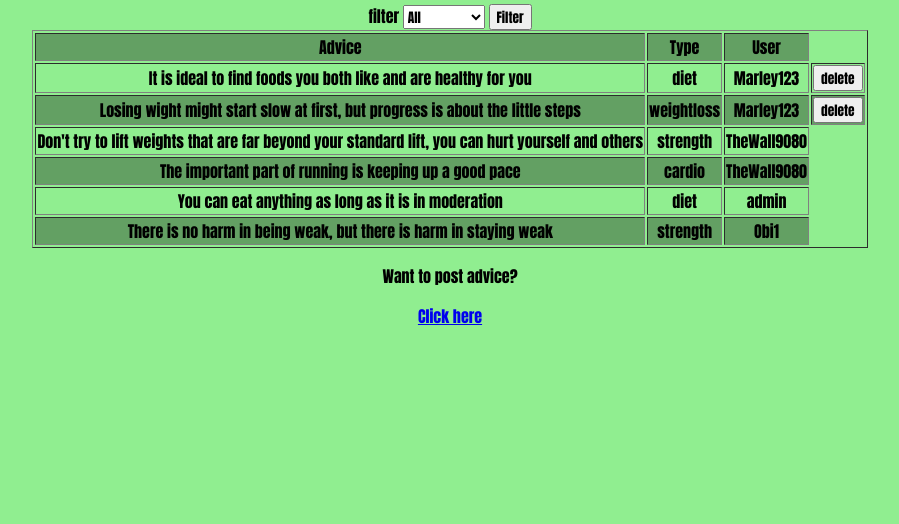
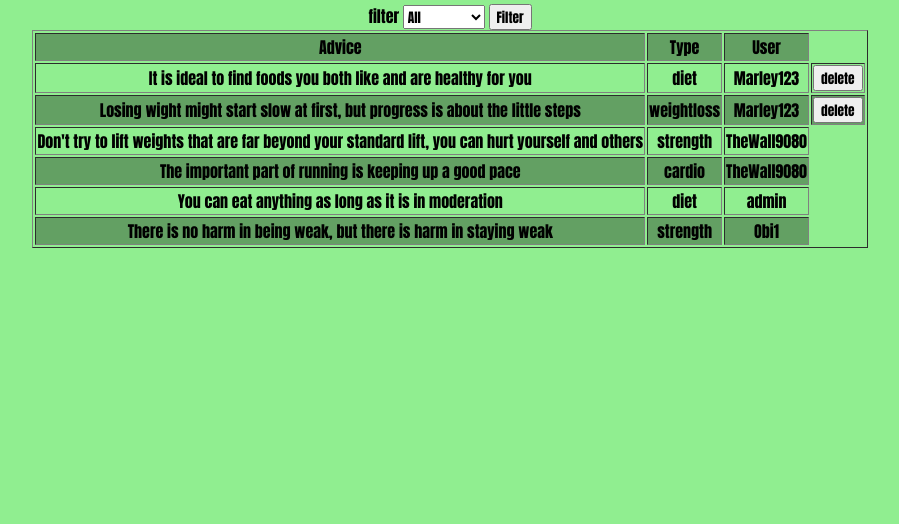
Before and after one commit to marleywall9080/ToKa_fitness_app, a Flask app: page /advice in a window 1280 px wide. Shown: the part 157-681 px from the top of the page, without its empty margins (190-1089 px from the left). Run offline with Flask 3, Linux system fonts and the light colour scheme; a user stored in the database is signed in; data comes from the database, SQL or seed files in the repository.

Commit message:
made it so only premium members can post advice

```diff
--- a/app.py
+++ b/app.py
@@ -111,7 +111,7 @@ def advice():
     cursor.execute("SELECT * FROM advice") # selects all items from advice
     records = cursor.fetchall()  # puts all the items from advice into a list
     conn.close()
-    return render_template("advice.html", records=records, font_size=font_size, username=current_user.username) # renders the html page with the required data
+    return render_template("advice.html", records=records, font_size=font_size, username=current_user.username, tier=tier) # renders the html page with the required data
 
 # filter system
 @app.route("/filter", methods=["POST", "GET"])
@@ -128,23 +128,26 @@ def filter():
             cursor.execute("SELECT * FROM advice WHERE advice_type = ?", (filter,)) # selects all the data in advice where the advice type matches the filter
             records = cursor.fetchall()
             conn.close() # closes the database
-            return render_template("advice.html", records=records, font_size=font_size, username=current_user.username) # renders the advice page with the new data from the table
+            return render_template("advice.html", records=records, font_size=font_size, username=current_user.username, tier=tier) # renders the advice page with the new data from the table
 
 # posting advice page
 @app.route("/create_advice", methods=["GET", "POST"])
 @login_required
 def create_advice():
-    if request.method == "POST":
-        conn = sqlite3.connect("advice.db")
-        cursor = conn.cursor()
-        advice = request.form.get("advice") # gets the advice from a form on the html page
-        advice_type = request.form.get("type")
+    if tier != "premium":
+        return redirect(url_for("advice"))
+    else:
+        if request.method == "POST":
+            conn = sqlite3.connect("advice.db")
+            cursor = conn.cursor()
+            advice = request.form.get("advice") # gets the advice from a form on the html page
+            advice_type = request.form.get("type")
 
-        cursor.execute("INSERT INTO advice (advice, advice_type, user) VALUES (?, ?, ?)", (advice, advice_type, current_user.username)) # puts the data into the database
-        conn.commit()
-        conn.close()
-        return redirect(url_for("advice")) # takes user to the advice page
-    return render_template("create_advice.html", font_size=font_size) # renders the html page
+            cursor.execute("INSERT INTO advice (advice, advice_type, user) VALUES (?, ?, ?)", (advice, advice_type, current_user.username)) # puts the data into the database
+            conn.commit()
+            conn.close()
+            return redirect(url_for("advice")) # takes user to the advice page
+        return render_template("create_advice.html", font_size=font_size) # renders the html page
 
 # training page
 @app.route("/training")
--- a/templates/advice.html
+++ b/templates/advice.html
@@ -38,6 +38,8 @@
     </tr>
     {% endfor %}
 </table>
+{% if tier == "premium" %}
 <p>Want to post advice?</p>
 <a href="/create_advice">Click here</a> <!-- link to the post advice page-->
+{% endif %}
 {% endblock %}
```
